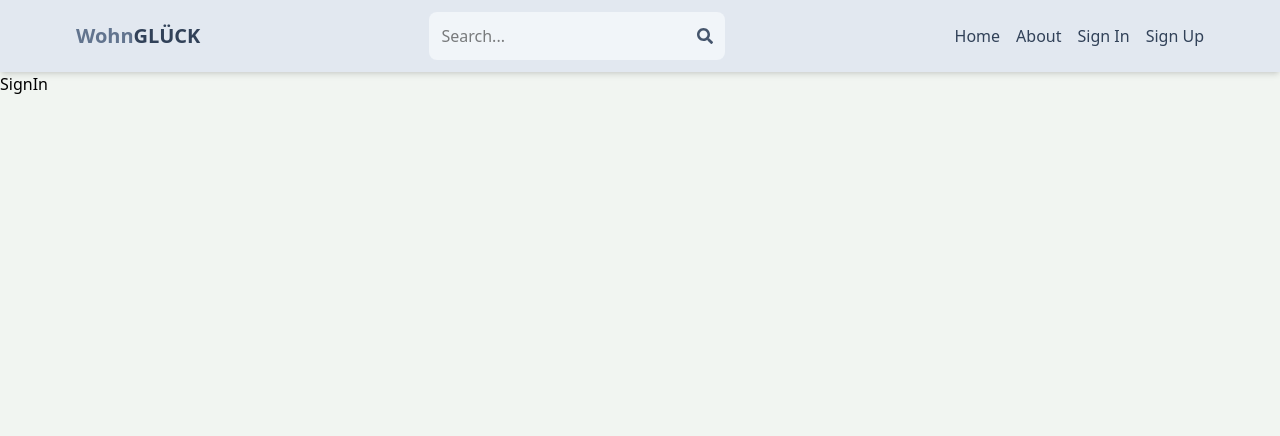
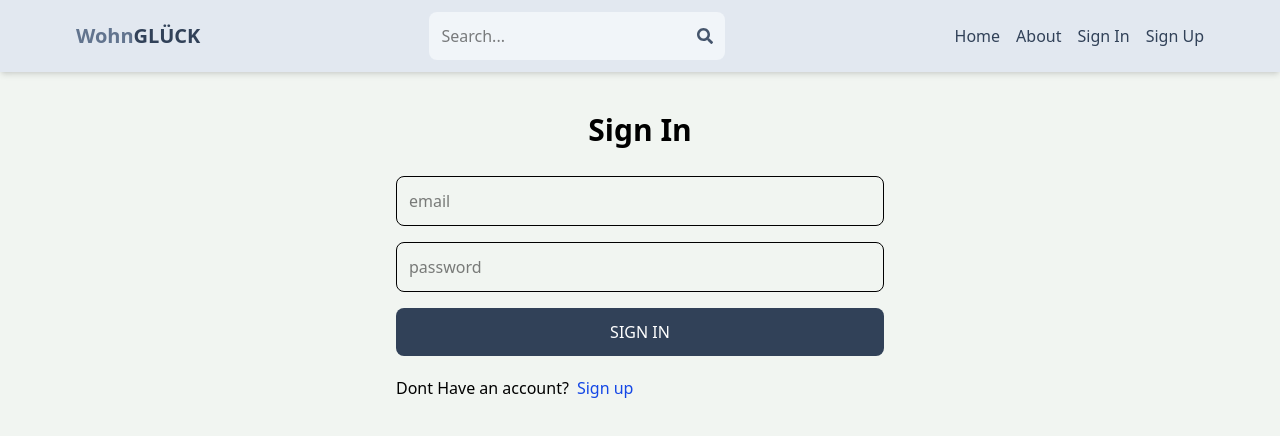
Before and after one commit to abdurraihan/WOHNGlUCK_Frontend, a React (Vite) app: page /sign-in in a window 1280 px wide. Shown: the top 436 px of the page. Built offline with nearby package versions, Linux system fonts and the light colour scheme.

Commit message:
create sign_in and it's functionality

```diff
--- a/src/pages/SignIn.jsx
+++ b/src/pages/SignIn.jsx
@@ -1,7 +1,84 @@
-import React from "react";
+import React, { useState } from "react";
+import { Link, useNavigate } from "react-router-dom";
 
-function SignIn() {
-  return <div>SignIn</div>;
-}
+const SignIn = () => {
+  const [formData, setFormData] = useState({});
+  const [error, setError] = useState(null);
+  const [loading, setLoading] = useState(false);
+  const navigate = useNavigate();
+  const handleChange = (e) => {
+    setFormData({ ...formData, [e.target.name]: e.target.value });
+  };
+
+  const handleSubmit = async (e) => {
+    e.preventDefault();
+    try {
+      setLoading(true);
+      const res = await fetch("/api/auth/signin", {
+        method: "POST",
+        headers: {
+          "Content-Type": "application/json",
+        },
+        body: JSON.stringify(formData),
+      });
+
+      const data = await res.json();
+
+      if (data.success == false) {
+        setError(data.message);
+        setLoading(false);
+        return;
+      }
+
+      setLoading(false);
+      setError(null);
+      navigate("/");
+
+      console.log(data);
+    } catch (error) {
+      setLoading(false);
+      setError(error.message);
+    }
+  };
+
+  return (
+    <div className="p-3 max-w-lg mx-auto">
+      <h1 className="text-3xl text-center font-semibold my-7">Sign In</h1>
+      <form onSubmit={handleSubmit} className="flex flex-col gap-4">
+        <input
+          type="email"
+          name="email"
+          placeholder="email"
+          className="border p-3 rounded-lg"
+          id="email"
+          onChange={handleChange}
+          required
+        />
+        <input
+          type="password"
+          name="password"
+          placeholder="password"
+          className="border p-3 rounded-lg"
+          id="password"
+          onChange={handleChange}
+          required
+        />
+        <button
+          disabled={loading}
+          className="bg-slate-700 text-white p-3 rounded-lg uppercase hover:opacity-95 disabled:opacity-80"
+        >
+          {loading ? "Loading..." : "Sign in"}
+        </button>
+      </form>
+      <div className="flex gap-2 mt-5">
+        <p> Dont Have an account?</p>
+        <Link to="/sign-up" className="text-blue-700">
+          Sign up
+        </Link>
+      </div>
+      {error && <p className="text-red-800">{error}</p>}
+    </div>
+  );
+};
 
 export default SignIn;
--- a/src/pages/SignUp.jsx
+++ b/src/pages/SignUp.jsx
@@ -24,7 +24,7 @@
 
       const data = await res.json();
 
-      if (data.sussess == false) {
+      if (data.success == false) {
         setError(data.message);
         setLoading(false);
         return;
```
